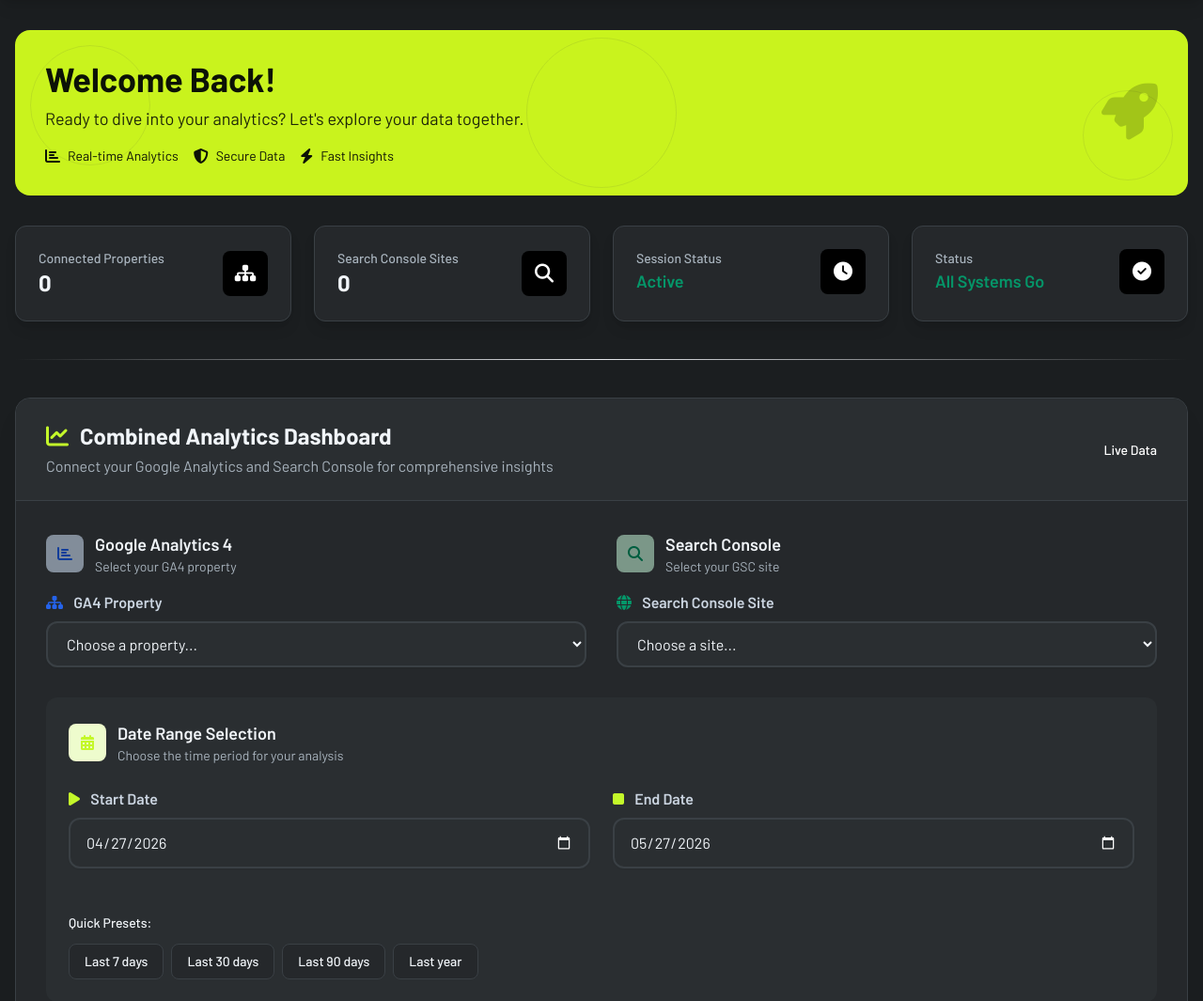
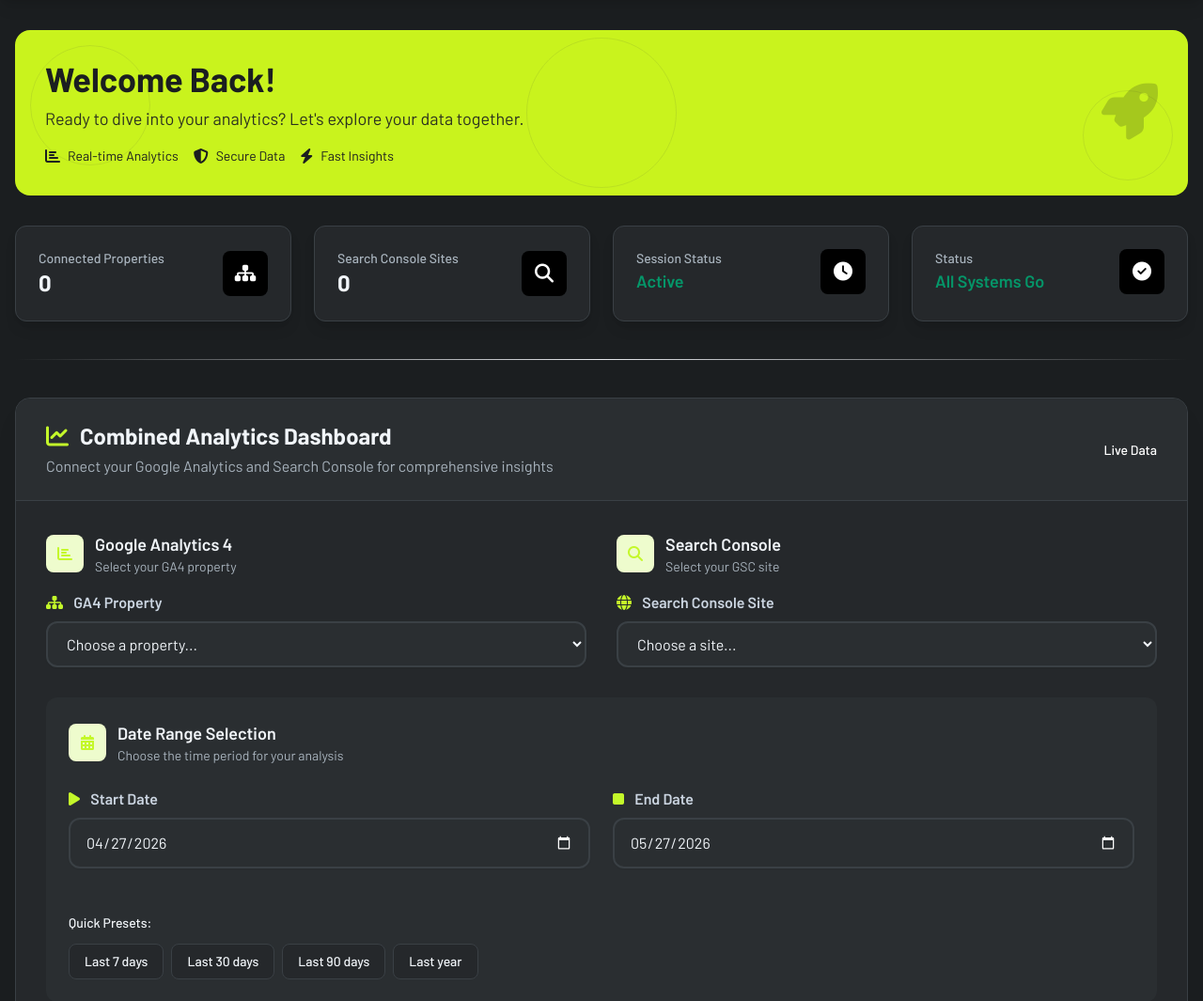
Before and after one commit to Digirocket-Technologies-Pvt-Ltd/ReportingApp, a Flask app: template templates/dashboard.html in a window 1280 px wide. Shown: the part 82-1147 px from the top of the page at 94% size. Run offline with Flask 3, Linux system fonts and the light colour scheme; the template is opened without the code that fills it, so the values that code supplies are empty.

Commit message:
Dashboard: brand-lime icons + welcome text matches main bg
Per the user, every small section icon under "Combined Analytics
Dashboard" should be in the DigiRocket brand colour (lime / dark
green) and the "Welcome Back" headline should sit in the same dark
shade as the rest of the page background.

Icon recolouring (text-teal-600 / bg-teal-100 are remapped to lime
by brand-theme.css):
- Google Analytics 4 section tile  blue   -> teal (lime)
- GA4 Property label icon          blue   -> teal
- Search Console section tile      green  -> teal
- Search Console Site label icon   green  -> teal
- Start / End Date icons + Date Range tile were already teal.

Welcome banner inline text colour #0c1206 -> #1b1e20 so the
"Welcome Back, <name>!" headline reads in the exact same charcoal
as the surrounding dark-mode body background.

Co-Authored-By: Claude Opus 4.7 (1M context) <noreply@anthropic.com>

```diff
--- a/templates/dashboard.html
+++ b/templates/dashboard.html
@@ -378,7 +378,7 @@
     <div class="max-w-7xl mx-auto px-4 py-8">
         <!-- Welcome Section -->
         <div class="mb-8">
-            <div class="rounded-2xl p-8 relative overflow-hidden" style="background: #C9F31D; color: #0c1206;">
+            <div class="rounded-2xl p-8 relative overflow-hidden" style="background: #C9F31D; color: #1b1e20;">
                 <!-- Background Pattern -->
                 <div class="absolute inset-0 opacity-10">
                     <div class="absolute top-4 left-4 w-32 h-32 border border-white rounded-full"></div>
@@ -497,8 +497,8 @@
                         <!-- GA4 Property Selection -->
                         <div class="space-y-4">
                             <div class="flex items-center space-x-3 mb-4">
-                                <div class="w-10 h-10 bg-blue-100 rounded-lg flex items-center justify-center">
-                                    <i class="fas fa-chart-bar text-blue-600"></i>
+                                <div class="w-10 h-10 bg-teal-100 rounded-lg flex items-center justify-center">
+                                    <i class="fas fa-chart-bar text-teal-600"></i>
                                 </div>
                                 <div>
                                     <h3 class="text-lg font-semibold text-gray-800">Google Analytics 4</h3>
@@ -508,7 +508,7 @@
 
                             <div class="form-group">
                                 <label for="ga4_property">
-                                    <i class="fas fa-sitemap mr-2 text-blue-600"></i>
+                                    <i class="fas fa-sitemap mr-2 text-teal-600"></i>
                                     GA4 Property
                                 </label>
                                 <select name="ga4_property" id="ga4_property" required
@@ -526,8 +526,8 @@
                         <!-- GSC Site Selection -->
                         <div class="space-y-4">
                             <div class="flex items-center space-x-3 mb-4">
-                                <div class="w-10 h-10 bg-green-100 rounded-lg flex items-center justify-center">
-                                    <i class="fas fa-search text-green-600"></i>
+                                <div class="w-10 h-10 bg-teal-100 rounded-lg flex items-center justify-center">
+                                    <i class="fas fa-search text-teal-600"></i>
                                 </div>
                                 <div>
                                     <h3 class="text-lg font-semibold text-gray-800">Search Console</h3>
@@ -537,7 +537,7 @@
 
                             <div class="form-group">
                                 <label for="gsc_site">
-                                    <i class="fas fa-globe mr-2 text-green-600"></i>
+                                    <i class="fas fa-globe mr-2 text-teal-600"></i>
                                     Search Console Site
                                 </label>
                                 <select name="gsc_site" id="gsc_site" required
```
